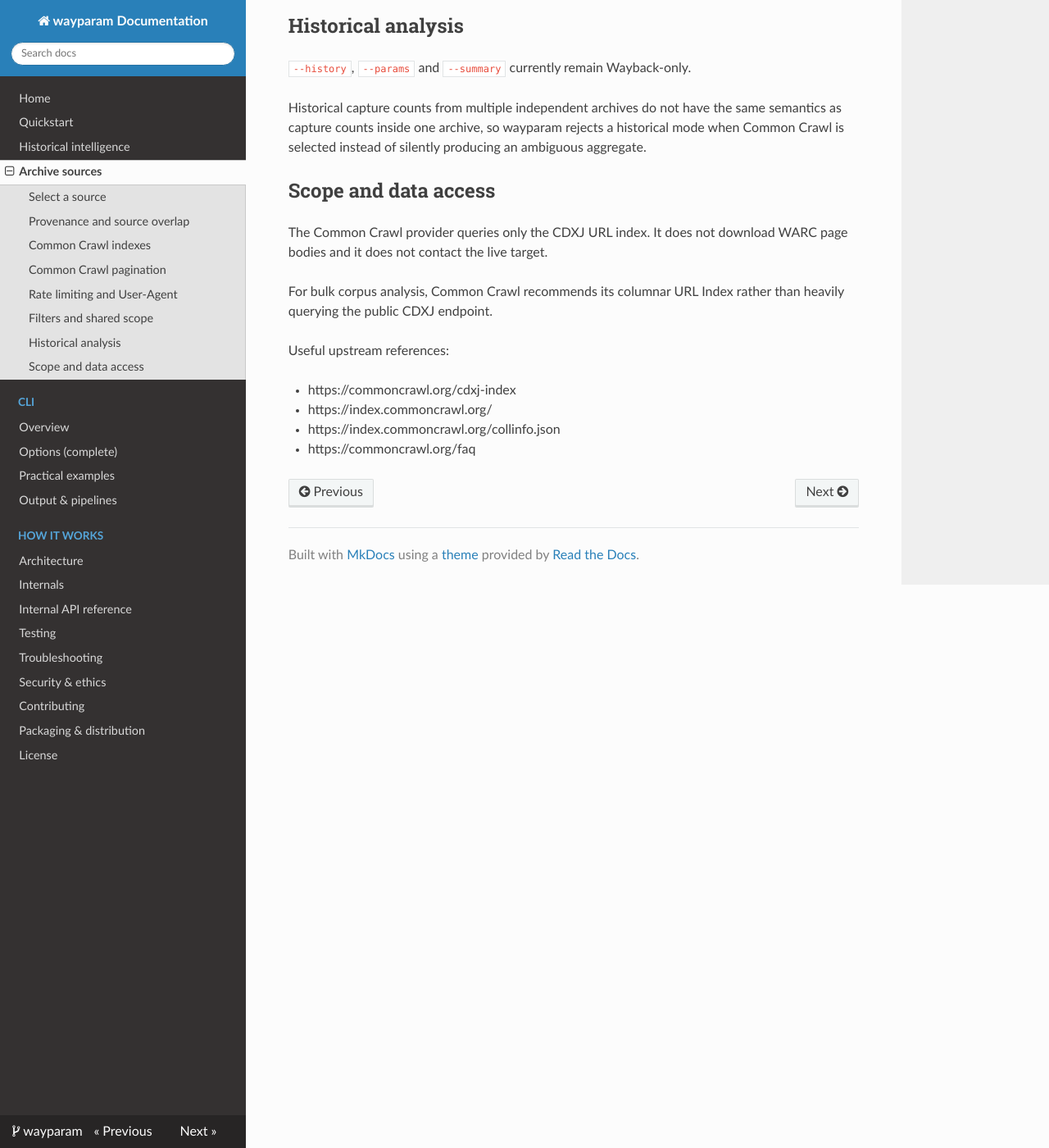
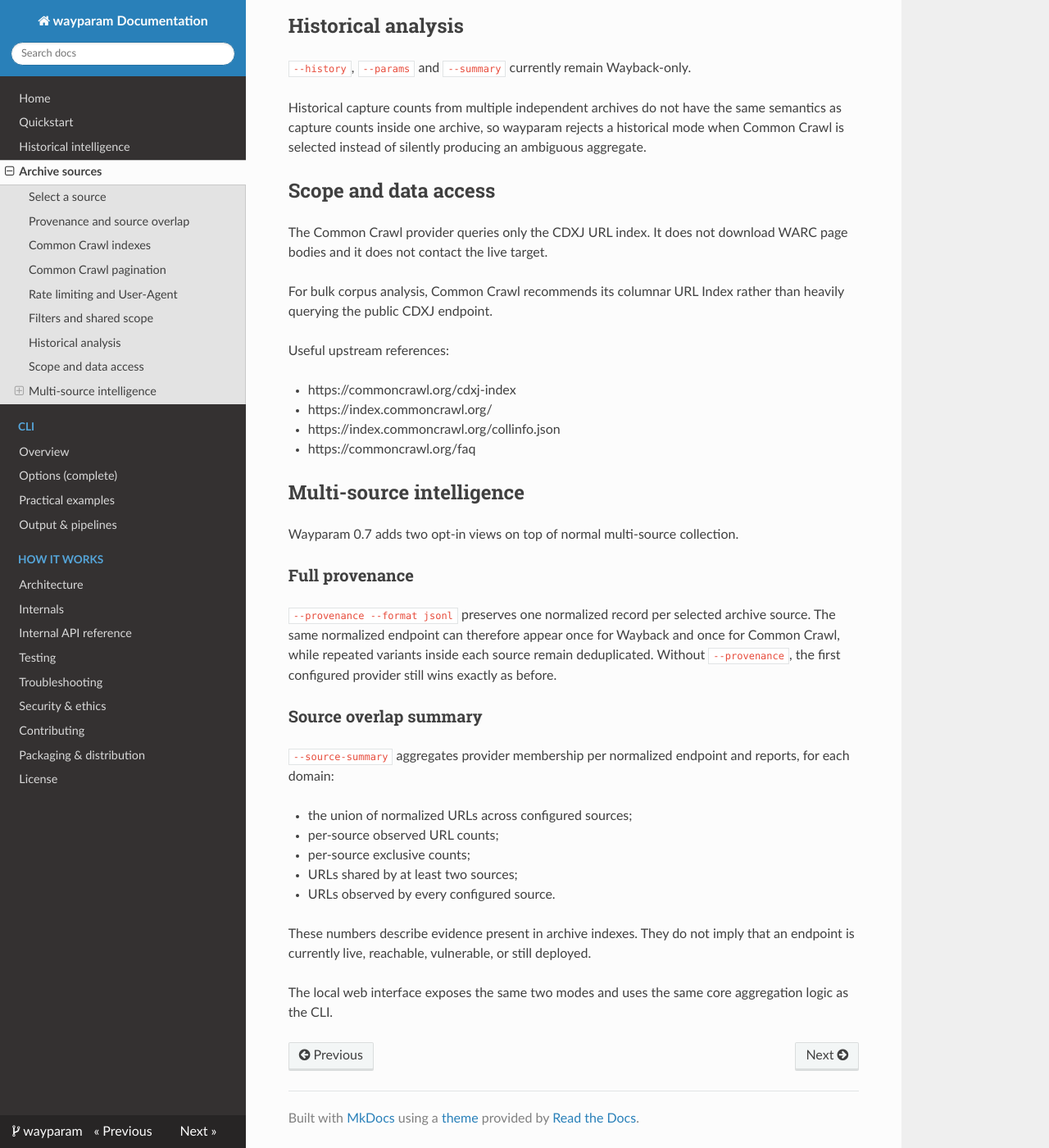
Before and after one commit to aleff-github/wayparam, an MkDocs documentation site: the page built from docs/sources.md, in a window 1280 px wide and 1400 px high, scrolled down 2988 px. Shown: the whole window at 82% size. Built offline with MkDocs 1.6.1, drawn with Linux system fonts in a browser that asks for light colours; nearby versions of some CDN libraries.

Commit message:
docs: document GUI multi-source intelligence

```diff
--- a/docs/sources.md
+++ b/docs/sources.md
@@ -165,3 +165,33 @@
 - https://index.commoncrawl.org/
 - https://index.commoncrawl.org/collinfo.json
 - https://commoncrawl.org/faq
+
+
+## Multi-source intelligence
+
+Wayparam 0.7 adds two opt-in views on top of normal multi-source collection.
+
+### Full provenance
+
+`--provenance --format jsonl` preserves one normalized record per selected
+archive source. The same normalized endpoint can therefore appear once for
+Wayback and once for Common Crawl, while repeated variants inside each source
+remain deduplicated. Without `--provenance`, the first configured provider
+still wins exactly as before.
+
+### Source overlap summary
+
+`--source-summary` aggregates provider membership per normalized endpoint and
+reports, for each domain:
+
+- the union of normalized URLs across configured sources;
+- per-source observed URL counts;
+- per-source exclusive counts;
+- URLs shared by at least two sources;
+- URLs observed by every configured source.
+
+These numbers describe evidence present in archive indexes. They do not imply
+that an endpoint is currently live, reachable, vulnerable, or still deployed.
+
+The local web interface exposes the same two modes and uses the same core
+aggregation logic as the CLI.
```
